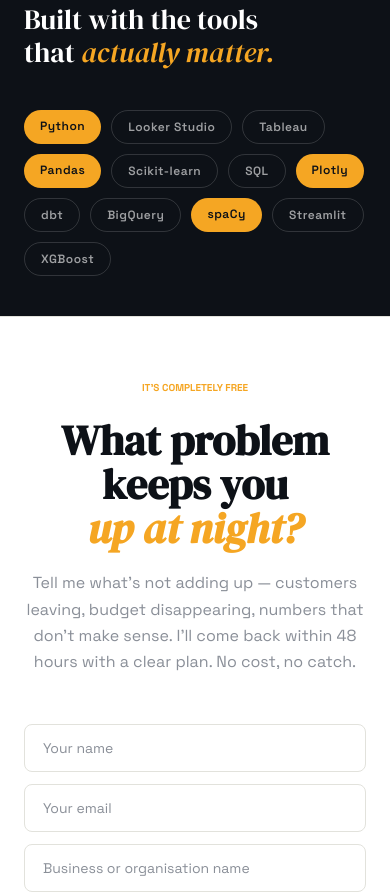
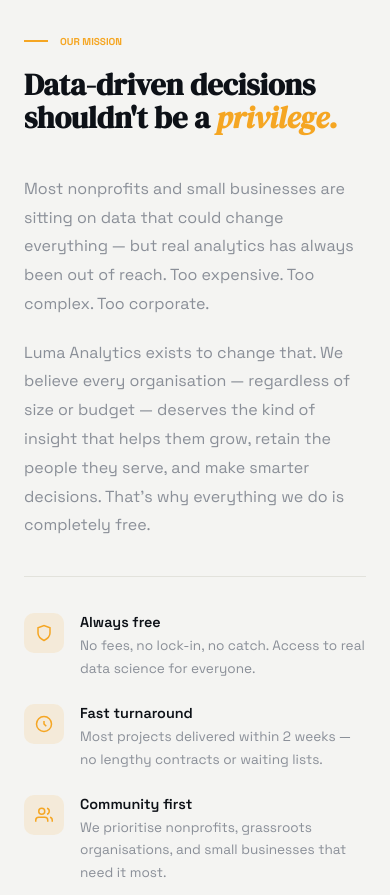
Before and after one commit to a-m-analytics/lumanalytics, a plain HTML site: page index.html in a window 390 px wide. Shown: the part 5934-6829 px from the top of the page. Drawn offline with Linux system fonts and the light colour scheme.

Commit message:
Add mission section

```diff
--- a/index.html
+++ b/index.html
@@ -637,6 +637,74 @@
   color: var(--muted);
   line-height: 1.65;
   text-wrap: pretty;
+}
+
+/* ─── MISSION ─────────────────────────────────────────── */
+.mission {
+  background: var(--off);
+  padding: 100px 80px;
+}
+.mission-inner {
+  max-width: 1100px;
+  margin: 0 auto;
+  display: grid;
+  grid-template-columns: 1fr 1.6fr;
+  gap: 80px;
+  align-items: start;
+}
+.mission-heading {
+  font-family: 'DM Serif Display', serif;
+  font-size: clamp(1.9rem, 3.5vw, 2.8rem);
+  line-height: 1.1;
+  text-wrap: balance;
+  margin-top: 16px;
+}
+.mission-heading em { font-style: italic; color: var(--amber); }
+.mission-body {
+  font-size: 1rem;
+  color: var(--muted);
+  line-height: 1.8;
+  margin-bottom: 20px;
+  text-wrap: pretty;
+}
+.mission-values {
+  display: flex;
+  flex-direction: column;
+  gap: 24px;
+  margin-top: 36px;
+  padding-top: 36px;
+  border-top: 1px solid var(--rule);
+}
+.mission-value {
+  display: flex;
+  gap: 16px;
+  align-items: flex-start;
+}
+.mission-value-icon {
+  width: 40px;
+  height: 40px;
+  border-radius: 10px;
+  background: rgba(245,166,35,0.12);
+  display: flex;
+  align-items: center;
+  justify-content: center;
+  color: var(--amber);
+  flex-shrink: 0;
+}
+.mission-value-title {
+  font-weight: 600;
+  font-size: 0.9rem;
+  margin-bottom: 4px;
+  color: var(--ink);
+}
+.mission-value-body {
+  font-size: 0.85rem;
+  color: var(--muted);
+  line-height: 1.65;
+}
+@media (max-width: 800px) {
+  .mission { padding: 72px 24px; }
+  .mission-inner { grid-template-columns: 1fr; gap: 40px; }
 }
 
 /* ─── PROCESS BANNER ─────────────────────────────────────────── */
@@ -2083,6 +2151,49 @@
 
 
 
+<!-- ─── MISSION ─── -->
+<section class="mission">
+  <div class="mission-inner">
+    <div class="mission-left">
+      <div class="section-label">Our Mission</div>
+      <h2 class="mission-heading">Data-driven decisions shouldn't be a <em>privilege.</em></h2>
+    </div>
+    <div class="mission-right">
+      <p class="mission-body">Most nonprofits and small businesses are sitting on data that could change everything — but real analytics has always been out of reach. Too expensive. Too complex. Too corporate.</p>
+      <p class="mission-body">Luma Analytics exists to change that. We believe every organisation — regardless of size or budget — deserves the kind of insight that helps them grow, retain the people they serve, and make smarter decisions. That's why everything we do is completely free.</p>
+      <div class="mission-values">
+        <div class="mission-value">
+          <div class="mission-value-icon">
+            <svg width="18" height="18" viewBox="0 0 24 24" fill="none" stroke="currentColor" stroke-width="2"><path d="M12 22s8-4 8-10V5l-8-3-8 3v7c0 6 8 10 8 10z"/></svg>
+          </div>
+          <div>
+            <div class="mission-value-title">Always free</div>
+            <div class="mission-value-body">No fees, no lock-in, no catch. Access to real data science for everyone.</div>
+          </div>
+        </div>
+        <div class="mission-value">
+          <div class="mission-value-icon">
+            <svg width="18" height="18" viewBox="0 0 24 24" fill="none" stroke="currentColor" stroke-width="2"><circle cx="12" cy="12" r="10"/><path d="M12 8v4l3 3"/></svg>
+          </div>
+          <div>
+            <div class="mission-value-title">Fast turnaround</div>
+            <div class="mission-value-body">Most projects delivered within 2 weeks — no lengthy contracts or waiting lists.</div>
+          </div>
+        </div>
+        <div class="mission-value">
+          <div class="mission-value-icon">
+            <svg width="18" height="18" viewBox="0 0 24 24" fill="none" stroke="currentColor" stroke-width="2"><path d="M17 21v-2a4 4 0 0 0-4-4H5a4 4 0 0 0-4 4v2"/><circle cx="9" cy="7" r="4"/><path d="M23 21v-2a4 4 0 0 0-3-3.87"/><path d="M16 3.13a4 4 0 0 1 0 7.75"/></svg>
+          </div>
+          <div>
+            <div class="mission-value-title">Community first</div>
+            <div class="mission-value-body">We prioritise nonprofits, grassroots organisations, and small businesses that need it most.</div>
+          </div>
+        </div>
+      </div>
+    </div>
+  </div>
+</section>
+
 <!-- ─── PROCESS BANNER ─── -->
 <div class="process-banner">
   <div class="process-left">Built with the tools<br>that <em>actually matter.</em></div>
```
